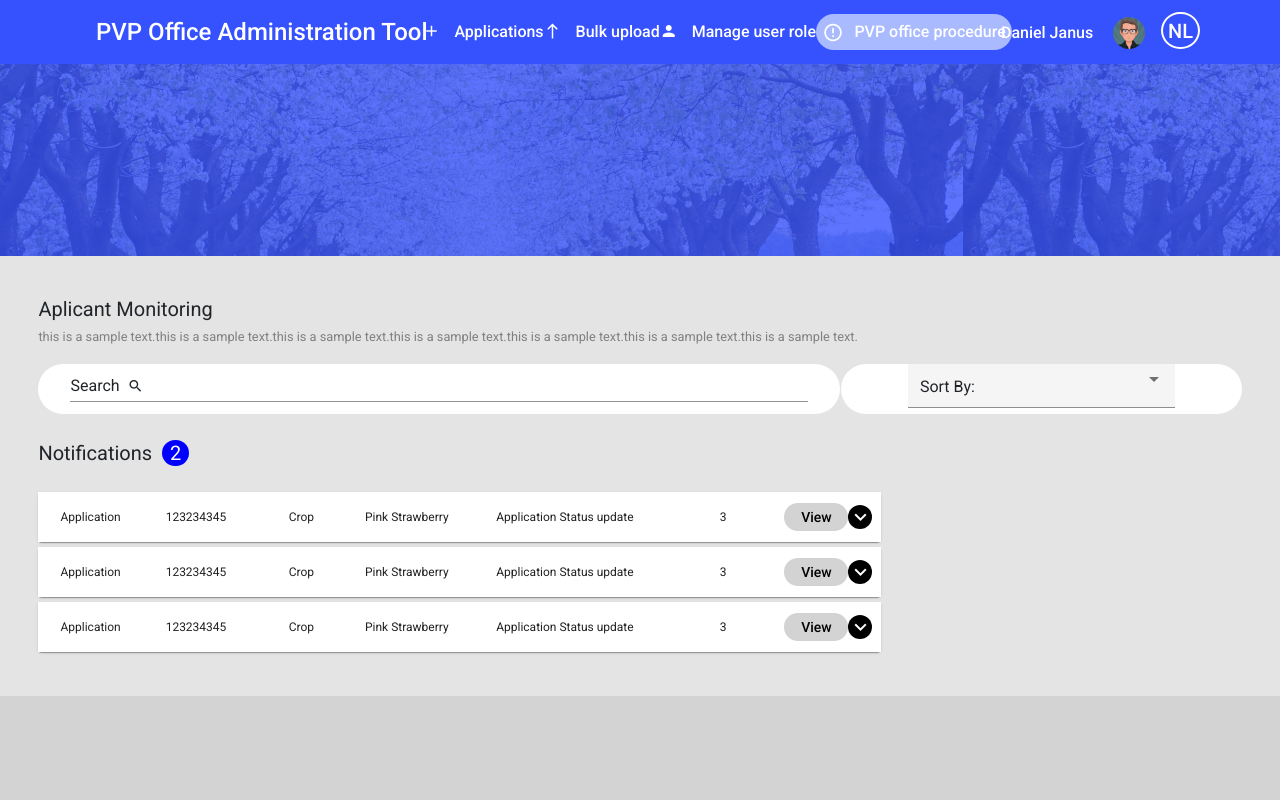
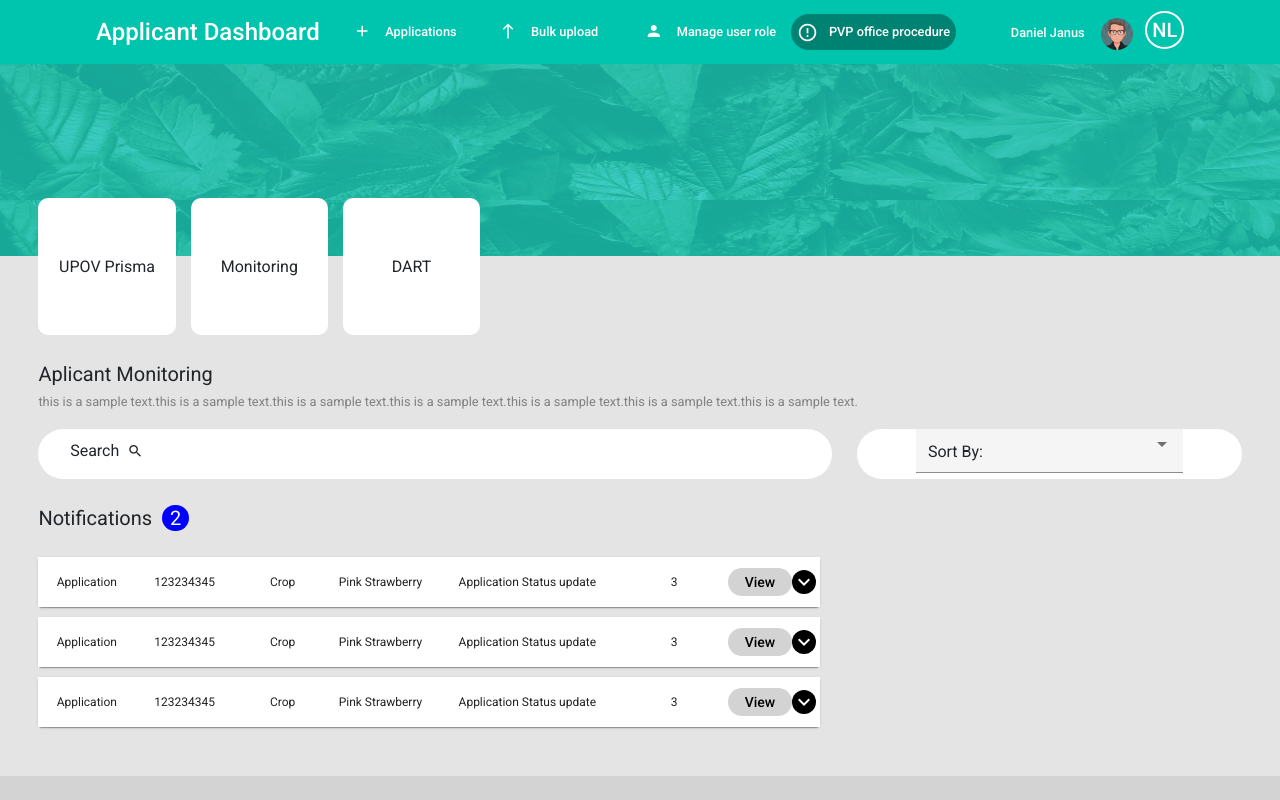
Before and after one commit to amit-dot-kumar8/PVP-Frontend, an Angular app: page /applicant-monitoring in a window 1280 px wide. Built offline with nearby package versions, Linux system fonts and the light colour scheme.

Commit message:
Latest UX changes in applicant monitoring component

```diff
--- a/src/app/app.component.html
+++ b/src/app/app.component.html
@@ -1,2 +1,2 @@
-<app-header></app-header>
+<!-- <app-header></app-header> -->
 <router-outlet></router-outlet>
--- a/src/app/app.module.ts
+++ b/src/app/app.module.ts
@@ -11,6 +11,7 @@ import { ApplicantMonitoringComponent } from './components/applicant-monitoring/
 import { PageNotFoundComponent } from './components/page-not-found/page-not-found.component';
 import { BrowserAnimationsModule } from '@angular/platform-browser/animations';
 import { AppHeaderComponent } from './components/app-header/app-header.component';
+import { ApplicantHeaderComponent } from './components/applicant-header/applicant-header.component'
 import {MatIconModule} from '@angular/material/icon';
 import {MatToolbarModule} from '@angular/material/toolbar';
 @NgModule({
@@ -21,7 +22,8 @@ import {MatToolbarModule} from '@angular/material/toolbar';
     DusExchangePlatformComponent,
     ApplicantMonitoringComponent,
     PageNotFoundComponent,
-    AppHeaderComponent
+    AppHeaderComponent,
+    ApplicantHeaderComponent
   ],
   imports: [
     BrowserModule,
--- /dev/null
+++ b/src/app/components/applicant-header/applicant-header.component.html
@@ -0,0 +1,49 @@
+
+<mat-toolbar style="background-color: #00C5AE; color: #fff; padding:.8rem 6rem;">
+
+    <!-- <mat-icon style="font-size: 2.5rem;
+    color: #fff;
+    width: 3rem; margin-bottom:.8rem;">apps</mat-icon> -->
+  <span style="font-size: 1.5rem;
+  width: 30%;
+  word-wrap: break-word !important;
+  display: flex;
+  flex-wrap: wrap;">Applicant Dashboard</span>
+
+  <span style="font-size:.8rem;
+  width: 17%; display: flex;"><mat-icon style="width: 2rem; margin-top: 0.4rem; font-size:18px">add</mat-icon> Applications</span>
+
+  <span style="font-size:.8rem;
+  width: 17%; display: flex;"> <mat-icon style="width: 2rem; margin-top: 0.4rem; font-size:18px">north</mat-icon> Bulk upload</span>
+
+  <span style="font-size:.8rem;
+  width: 17%; display: flex;"> <mat-icon style="width: 2rem; margin-top: 0.4rem; font-size:18px">person</mat-icon>Manage user role</span>
+
+  <span style="font-size:.8rem;
+  width: 17%; display: flex;">
+  <span style="border-radius: 100px;
+  background-color: #008273; display: flex;
+    padding: 0.1rem 0.4rem;"><mat-icon style="width: 2rem; margin-top: 0.4rem; font-size:21px">error_outline</mat-icon> PVP office procedure</span>
+  </span>
+  <span style="margin-left: 5%;">
+    <span style="font-size:.8rem;
+    width: 17%;">Daniel Janus
+  <span><img style="height: 2rem;
+    width: 2rem;
+    border-radius: 50%;
+    margin-left:.8rem;" src="./assets/image/screen-4.jpg"></span>
+  </span>
+  <span style="width: 2rem;
+  height: 2rem;
+  border-radius: 50%;
+  border: 2px solid;
+  margin-left:.8rem;
+  padding: 0.3rem;">NL</span>
+
+  </span>
+
+
+
+</mat-toolbar>
+<div class="background-image-header">
+</div>
--- /dev/null
+++ b/src/app/components/applicant-header/applicant-header.component.ts
@@ -0,0 +1,15 @@
+import { Component, OnInit } from '@angular/core';
+
+@Component({
+  selector: 'app-applicant-header',
+  templateUrl: './applicant-header.component.html',
+  styleUrls: ['./applicant-header.component.scss']
+})
+export class ApplicantHeaderComponent implements OnInit {
+
+  constructor() { }
+
+  ngOnInit(): void {
+  }
+
+}
--- a/src/app/components/applicant-monitoring/applicant-monitoring.component.html
+++ b/src/app/components/applicant-monitoring/applicant-monitoring.component.html
@@ -1,15 +1,32 @@
+<!-- <app-header></app-header> -->
+<app-applicant-header></app-applicant-header>
 <div class="root-container">
     <div class="div-padding">
+
+        <div class="box-margin">
+            <mat-grid-list cols="8" rowHeight="1:1" [gutterSize]="'15px'">
+                <mat-grid-tile class="grid-col-border" [colspan]="1" [rowspan]="1" >
+                    UPOV Prisma
+                </mat-grid-tile>
+                <mat-grid-tile class="grid-col-border" [colspan]="1" [rowspan]="1">
+                    Monitoring
+                </mat-grid-tile>
+                <mat-grid-tile class="grid-col-border" [colspan]="1" [rowspan]="1">
+                    DART
+                </mat-grid-tile>
+            </mat-grid-list>
+        </div>
+        <br>
         <p class="applicant-head"><span>Aplicant Monitoring</span></p>
         <p><span class="applicant-desc">this is a sample text.this is a sample text.this is a sample text.this is a sample text.this is a sample text.this is a sample text.this is a sample text.</span></p>
 
-        <mat-grid-list cols="3" rowHeight="50px">
+        <mat-grid-list cols="3" rowHeight="50px" [gutterSize]="'25px'">
             <mat-grid-tile class="col-background round-corner" [colspan]="2" [rowspan]="1">
                 <form class="example-form">
                     <mat-form-field class="example-full-width" [floatLabel]="'never'">
                       <span matPrefix>Search &nbsp;</span>
                       <mat-icon matPrefix class="search-icon">search</mat-icon>
-                      <input type="text" matInput placeholder="">
+                      <input type="text" class="input-box" matInput placeholder="">
 
                     </mat-form-field>
                 </form>
@@ -29,7 +46,7 @@
            <span class="notification-badge">2</span>
         </p>
         <br>
-        <div style="width: 70%;">
+        <div class="grid-size">
             <mat-card class="grid-properties" *ngFor="let gridItem of gridData; let gridIndex = index">
                 <mat-grid-list cols="8" rowHeight="50px">
                     <mat-grid-tile class="col-background" [colspan]="1" [rowspan]="1">{{gridItem.name}}</mat-grid-tile>
@@ -49,7 +66,7 @@
                     </mat-grid-tile>
                 </mat-grid-list>
                 <mat-expansion-panel [expanded]="gridItem.panelOpenState">
-                    <p>I'm visible</p>
+                    <p>Payment fee for multiple countries done.</p>
                 </mat-expansion-panel>
             </mat-card>
         </div>
--- a/src/app/components/applicant-monitoring/applicant-monitoring.component.scss
+++ b/src/app/components/applicant-monitoring/applicant-monitoring.component.scss
@@ -10,7 +10,7 @@
     background: white;
 }
 .grid-properties{
-    margin-bottom: 5px;
+    margin-bottom: 10px;
     font-size: 75%;
     padding: 0;
 }
@@ -61,3 +61,20 @@
 .mat-form-field-appearance-fill .mat-form-field-flex {
     background-color: white !important;
 }
+
+.box-margin{
+    margin-top: -8%;
+}
+
+.grid-col-border{
+    border-radius: 10px;
+    background: white;
+}
+
+.grid-size{
+    width: 65%;
+}
+
+.input-box{
+    margin-left: 5%;
+}
--- a/src/styles.scss
+++ b/src/styles.scss
@@ -20,3 +20,29 @@ body
     background: #3652FF;
   }
 }
+
+.background-image-header{
+  background: url("./assets/image/Group-4.png");
+  width: 100%;
+  height: 12rem;
+  &:before {
+    content: '';
+    position: absolute;
+    height: 12.1rem;
+    top: 62px;
+    left: 0;
+    right: 0;
+    bottom: 0;
+    opacity: 0.8;
+    //background: #3652FF;
+  }
+}
+
+.mat-form-field-appearance-legacy .mat-form-field-underline {
+  background-color: transparent;
+}
+
+.mat-card{
+
+  border: 0px solid #ffffff
+ }
```
Also changed, not shown: src/app/components/applicant-header/applicant-header.component.scss (added), src/assets/image/Group-4.png (renamed from src/assets/imgs/Group-4.png), 1 other file (tests, documents, lock files or other folders).
